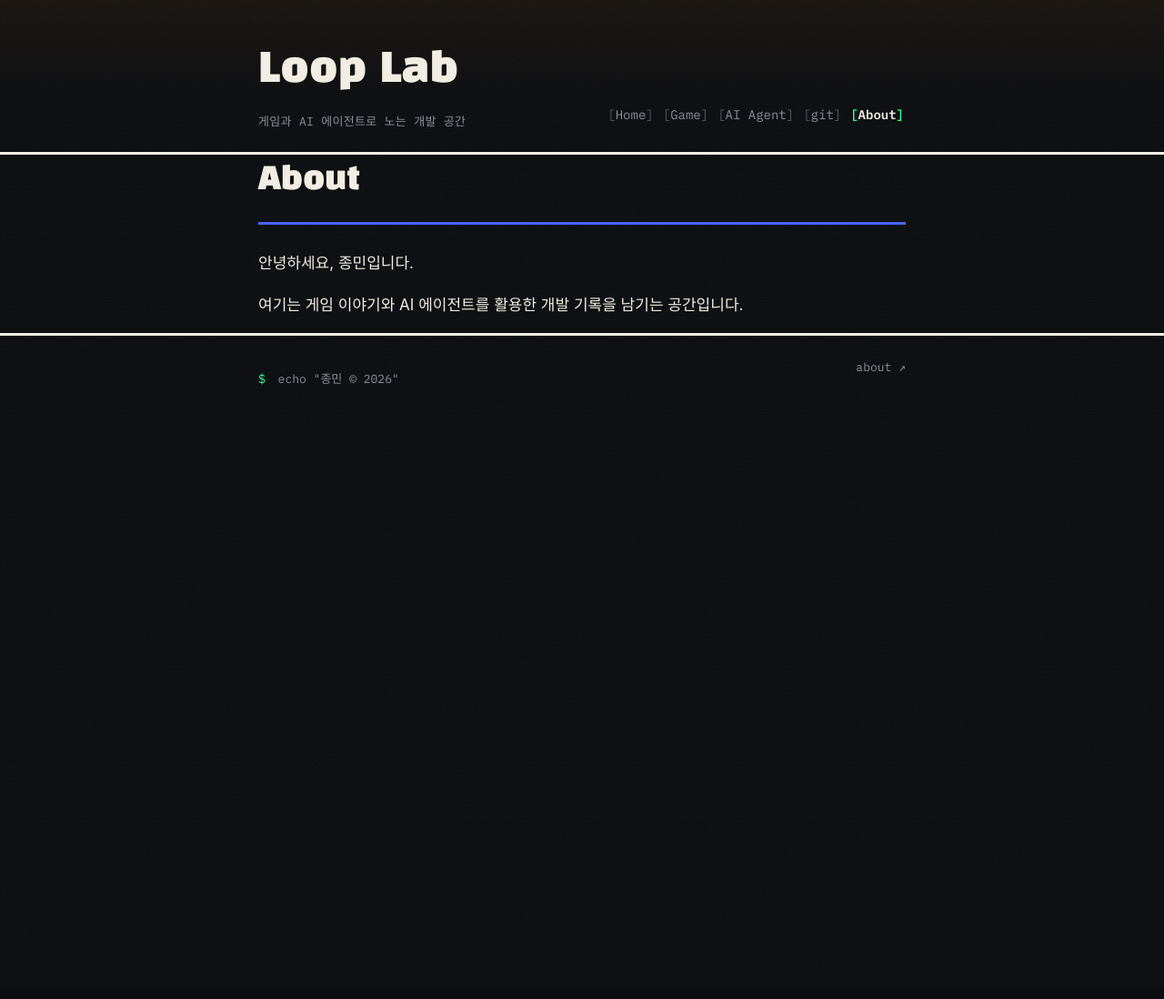
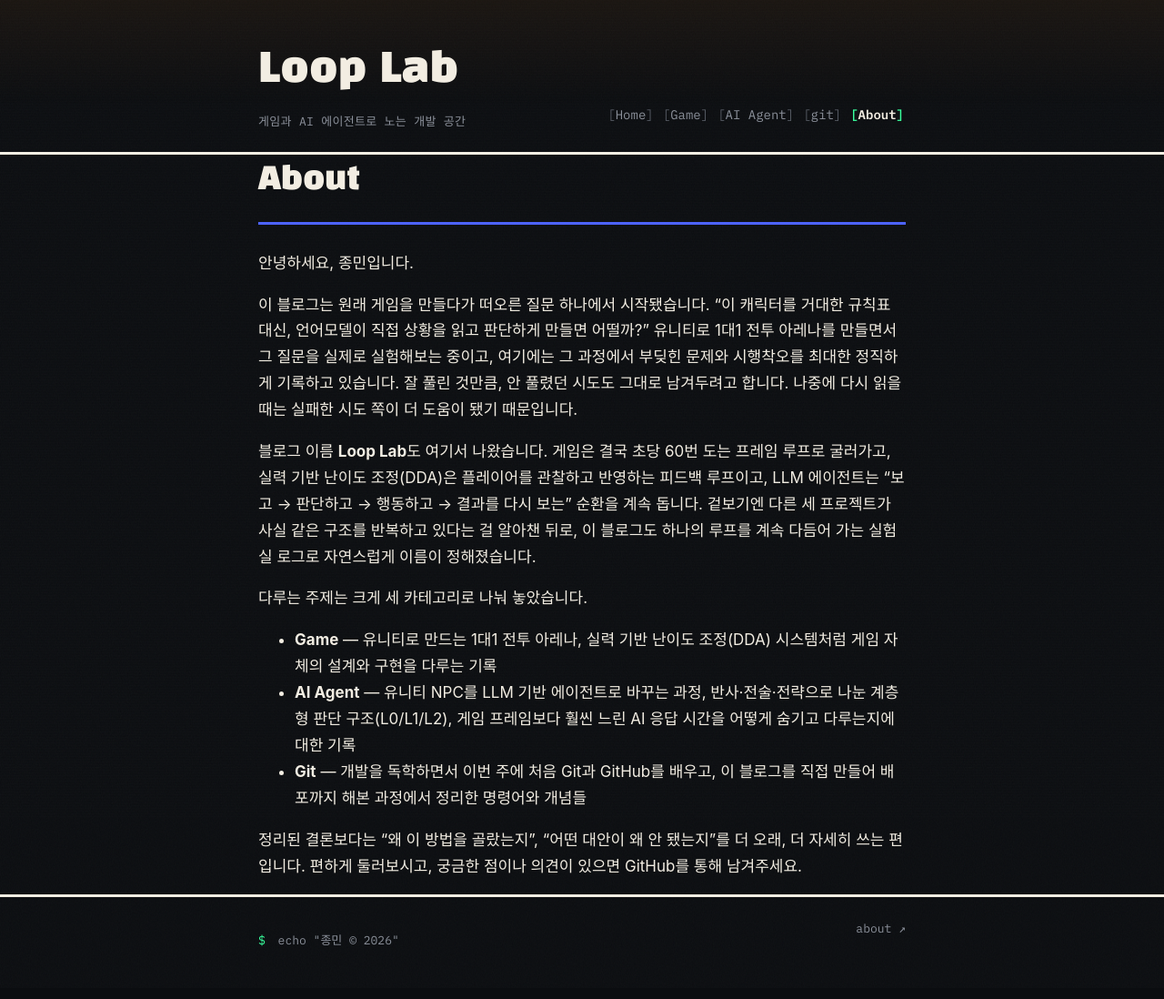
Before and after one commit to Lezo-Jong/my-blog, a Jekyll site: the page built from about.md, in a window 1280 px wide. Shown: the whole page at 91% size. Built offline with Jekyll 4.4.1, drawn with Linux system fonts in a browser that asks for light colours; some web fonts are replaced; before the commit the page ends 900 px from its top, so only the background shows below that.

Commit message:
about 폰트 및 내용 변경

```diff
--- a/_layouts/page.html
+++ b/_layouts/page.html
@@ -3,5 +3,7 @@ layout: default
 ---
 <article class="page-content">
   <h1 class="page-title">{{ page.title }}</h1>
-  {{ content }}
+  <div class="post-content">
+    {{ content }}
+  </div>
 </article>
--- a/about.md
+++ b/about.md
@@ -6,4 +6,14 @@ permalink: /about/
 
 안녕하세요, 종민입니다.
 
-여기는 게임 이야기와 AI 에이전트를 활용한 개발 기록을 남기는 공간입니다.
+이 블로그는 원래 게임을 만들다가 떠오른 질문 하나에서 시작됐습니다. "이 캐릭터를 거대한 규칙표 대신, 언어모델이 직접 상황을 읽고 판단하게 만들면 어떨까?" 유니티로 1대1 전투 아레나를 만들면서 그 질문을 실제로 실험해보는 중이고, 여기에는 그 과정에서 부딪힌 문제와 시행착오를 최대한 정직하게 기록하고 있습니다. 잘 풀린 것만큼, 안 풀렸던 시도도 그대로 남겨두려고 합니다. 나중에 다시 읽을 때는 실패한 시도 쪽이 더 도움이 됐기 때문입니다.
+
+블로그 이름 **Loop Lab**도 여기서 나왔습니다. 게임은 결국 초당 60번 도는 프레임 루프로 굴러가고, 실력 기반 난이도 조정(DDA)은 플레이어를 관찰하고 반영하는 피드백 루프이고, LLM 에이전트는 "보고 → 판단하고 → 행동하고 → 결과를 다시 보는" 순환을 계속 돕니다. 겉보기엔 다른 세 프로젝트가 사실 같은 구조를 반복하고 있다는 걸 알아챈 뒤로, 이 블로그도 하나의 루프를 계속 다듬어 가는 실험실 로그로 자연스럽게 이름이 정해졌습니다.
+
+다루는 주제는 크게 세 카테고리로 나눠 놓았습니다.
+
+- **Game** — 유니티로 만드는 1대1 전투 아레나, 실력 기반 난이도 조정(DDA) 시스템처럼 게임 자체의 설계와 구현을 다루는 기록
+- **AI Agent** — 유니티 NPC를 LLM 기반 에이전트로 바꾸는 과정, 반사·전술·전략으로 나눈 계층형 판단 구조(L0/L1/L2), 게임 프레임보다 훨씬 느린 AI 응답 시간을 어떻게 숨기고 다루는지에 대한 기록
+- **Git** — 개발을 독학하면서 이번 주에 처음 Git과 GitHub를 배우고, 이 블로그를 직접 만들어 배포까지 해본 과정에서 정리한 명령어와 개념들
+
+정리된 결론보다는 "왜 이 방법을 골랐는지", "어떤 대안이 왜 안 됐는지"를 더 오래, 더 자세히 쓰는 편입니다. 편하게 둘러보시고, 궁금한 점이나 의견이 있으면 GitHub를 통해 남겨주세요.
```
